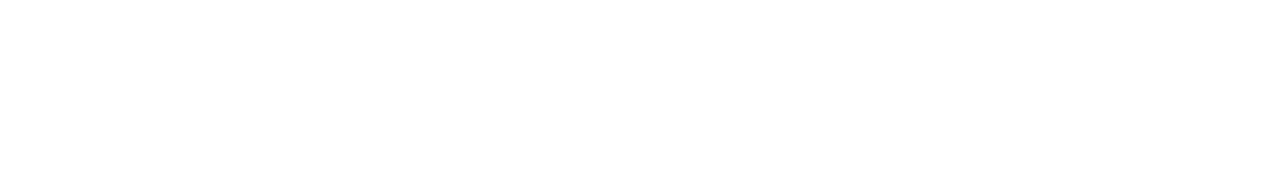
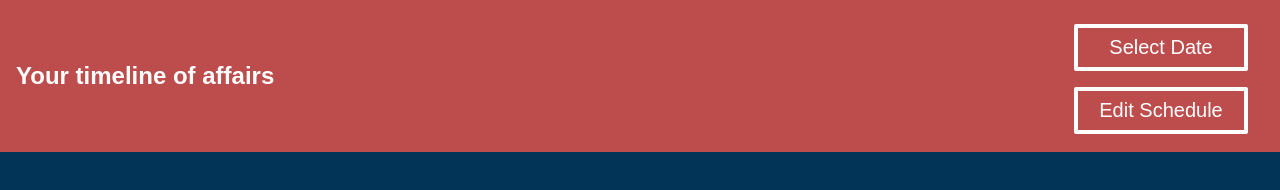
Before and after one commit to illiaBabak/Timeline-plan, a website with bundled scripts: page index.html in a window 1280 px wide. Built offline with nearby package versions, Linux system fonts and the light colour scheme.

Commit message:
Timeline + plan
Basic styles for the main page, creating a header

```diff
--- a/index.css
+++ b/index.css
@@ -1,5 +1,50 @@
+:root {
+    --header-bg-color: rgb(189, 76, 76);
+    --main-bg-color: rgb(2, 52, 87);
+}
+
 body, html {
     margin: 0;
     padding: 0;
     font-family: Arial, Helvetica, sans-serif;
+    height: 100%;
 }
+
+.container, .header {
+    display: flex;
+    align-items: center;
+}
+
+.container {
+    min-width: 100%;
+    min-height: 100%;
+    flex-direction: column;
+    background-color: var(--main-bg-color);
+}
+
+.header {
+    width: calc(100% - 32px);
+    height: 120px;
+    color: white;
+    background-color: var(--header-bg-color);
+    padding: 16px;
+    justify-content: space-between;
+}
+
+.buttons-header {
+    display: flex;
+    flex-direction: column;
+    height: 100%;
+    padding: 8px;
+}
+
+.buttons-header div {
+    border: 4px solid white;
+    border-radius: 2px;
+    width: 150px;
+    height: 80px;
+    font-size: 20px;
+    margin: 8px;
+    padding: 8px;
+    text-align: center;
+}
--- a/index.html
+++ b/index.html
@@ -8,6 +8,17 @@
     <script src="index.js" defer></script>
 </head>
 <body>
+    <div class="container">
+        <div class="header">
+            <h2>Your timeline of affairs</h2>
+            <div class="buttons-header">
+                <div class="select-date-div">Select Date</div>
+                <div class="edit-schedule-div">Edit Schedule</div>
+            </div>
+        </div>
+        <div class="main">
 
+        </div>
+    </div>
 </body>
 </html>
```
